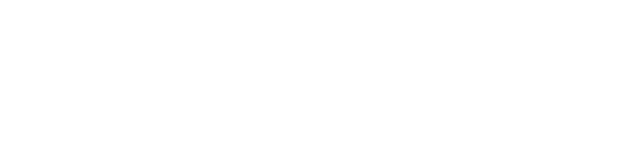
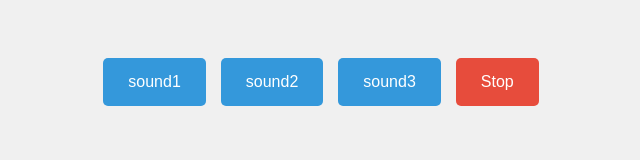
Before and after one commit to acciojob/Soundbar-nikitasanjubhoi, a website: page main.html in a window 1280 px wide. Shown: the whole page, without its empty margins (319-959 px from the left). Drawn offline with Linux system fonts and the light colour scheme.

Commit message:
created a submission

```diff
--- a/main.html
+++ b/main.html
@@ -8,6 +8,8 @@
 
 <body>
 	<!-- the entire body must be written by student -->
+	<div id ="buttons">
+	</div>
     <script type="text/javascript" src="./script.js">
 </script>
 
--- a/script.js
+++ b/script.js
@@ -1 +1,36 @@
 //your JS code here. If required.
+const sounds = ['sound1', 'sound2', 'sound3']; // Replace with your actual filenames (without extension)
+const buttonsContainer = document.getElementById('buttons');
+
+// Function to stop all sounds
+function stopSounds() {
+  const audios = document.querySelectorAll('audio');
+  audios.forEach(audio => {
+    audio.pause();
+    audio.currentTime = 0;
+  });
+}
+
+// Create a button for each sound
+sounds.forEach(sound => {
+  const btn = document.createElement('button');
+  btn.classList.add('btn');
+  btn.innerText = sound;
+
+  btn.addEventListener('click', () => {
+    stopSounds(); // Stop any currently playing sound
+    const audio = new Audio(`./sounds/${sound}.mp3`);
+    audio.play();
+  });
+
+  buttonsContainer.appendChild(btn);
+});
+
+// Create Stop button
+const stopBtn = document.createElement('button');
+stopBtn.classList.add('stop');
+stopBtn.innerText = 'Stop';
+
+stopBtn.addEventListener('click', stopSounds);
+
+buttonsContainer.appendChild(stopBtn);
--- a/styles.css
+++ b/styles.css
@@ -1 +1,42 @@
 /*  your css code here. If applicable */
+body {
+  font-family: Arial, sans-serif;
+  display: flex;
+  justify-content: center;
+  padding: 50px;
+  background: #f0f0f0;
+}
+
+#buttons {
+  display: flex;
+  flex-wrap: wrap;
+  gap: 15px;
+  justify-content: center;
+}
+
+.btn, .stop {
+  padding: 15px 25px;
+  border: none;
+  border-radius: 5px;
+  font-size: 1rem;
+  cursor: pointer;
+  transition: background 0.3s;
+}
+
+.btn {
+  background-color: #3498db;
+  color: white;
+}
+
+.btn:hover {
+  background-color: #2980b9;
+}
+
+.stop {
+  background-color: #e74c3c;
+  color: white;
+}
+
+.stop:hover {
+  background-color: #c0392b;
+}
```
